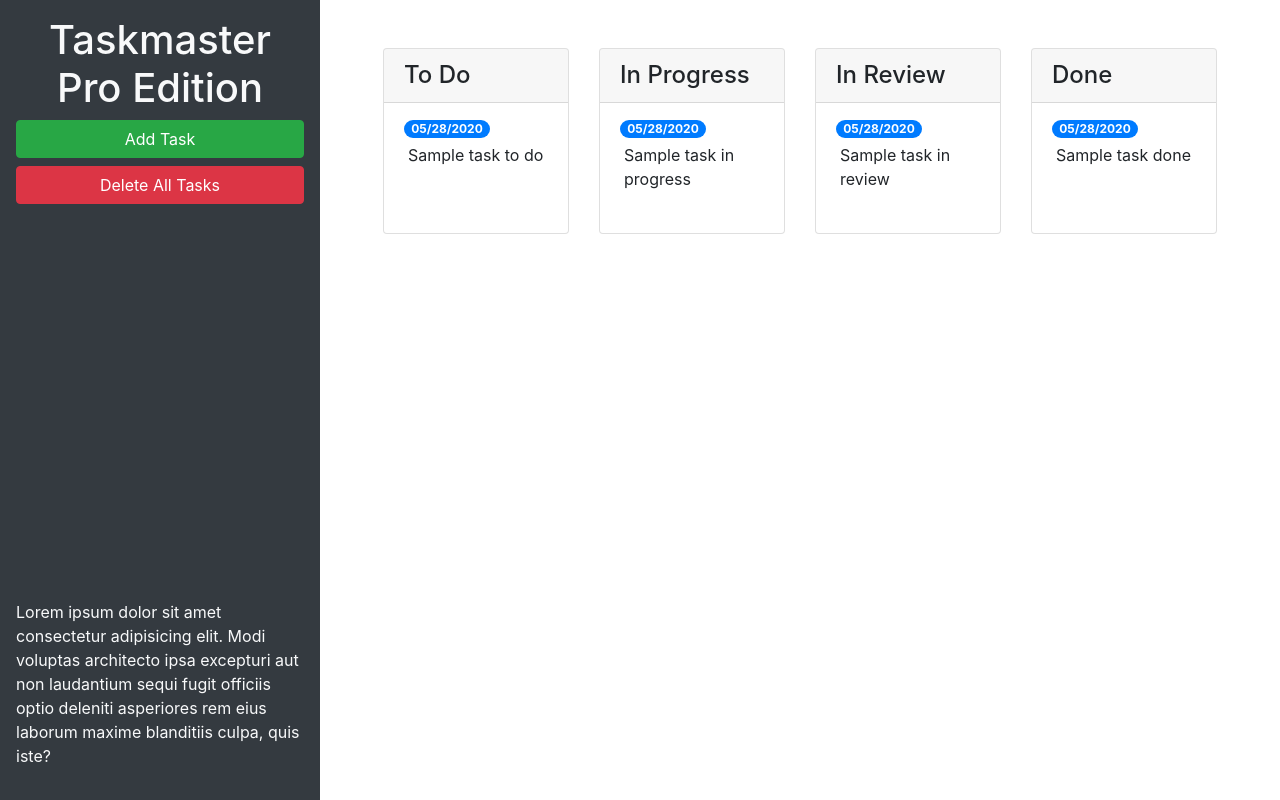
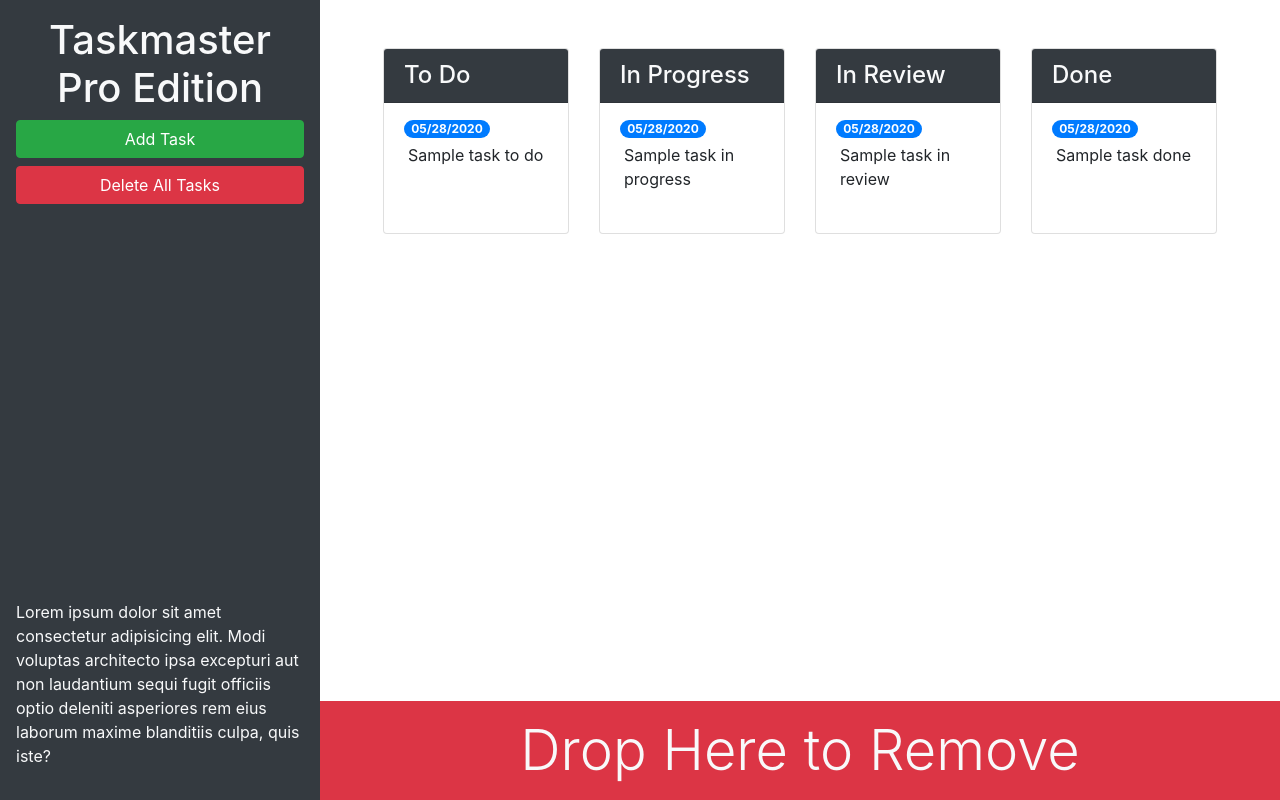
Before and after one commit to cpesar/taskmaster-pro2, a plain HTML site: page index.html in a window 1280 px wide. Drawn offline with nearby package versions, Linux system fonts and the light colour scheme.

Commit message:
added trash div to html using bootstrap

```diff
--- a/index.html
+++ b/index.html
@@ -13,25 +13,25 @@
 <body>
 
   <div class="row min-vh-100 no-gutters">
-    <header class="col-12 col-lg-3 bg-dark text-light d-flex flex-column p-4 p-lg-3">
+    <header class="col-12 col-lg-3 bg-dark text-light sticky-top d-flex flex-column p-4 p-lg-3">
       <h1 class="text-center">Taskmaster Pro Edition</h1>
       <button id="create-task" class="btn btn-block btn-success" data-toggle="modal" data-target="#task-form-modal">Add
         Task</button>
       <button id="remove-tasks" class="btn btn-block btn-danger">Delete All Tasks</button>
-      <p class="mt-auto">Lorem ipsum dolor sit amet consectetur adipisicing elit. Modi voluptas architecto ipsa
+      <p class="mt-auto d-none d-lg-block">Lorem ipsum dolor sit amet consectetur adipisicing elit. Modi voluptas architecto ipsa
         excepturi aut non
         laudantium sequi fugit officiis optio deleniti asperiores rem eius laborum maxime blanditiis culpa, quis iste?
       </p>
     </header>
 
-    <main class="col-12 col-lg-9">
+    <main class="col-12 col-lg-9 d-flex flex-column">
       <div class="m-5 row justify-content-around">
 
 
         <!--todo start-->
         <div class= "col-12 col-md-6 col-xl-3 mb-3">
           <div class="card">
-            <h4 class="card-header">
+            <h4 class="card-header bg-dark text-light">
               To Do
             </h4>
             <ul id="list-toDo" class="list-group list-group-flush">
@@ -47,7 +47,7 @@
         <!--in progress start-->
         <div class= "col-12 col-md-6 col-xl-3 mb-3">
           <div class="card">
-            <h4 class="card-header">
+            <h4 class="card-header bg-dark text-light">
               In Progress
             </h4>
             <ul id="list-inProgress" class="list-group list-group-flush">
@@ -63,7 +63,7 @@
         <!--in review start-->
         <div class= "col-12 col-md-6 col-xl-3 mb-3">
           <div class="card">
-            <h4 class="card-header">
+            <h4 class="card-header bg-dark text-light">
               In Review
             </h4>
             <ul id="list-inReview" class="list-group list-group-flush">
@@ -79,7 +79,7 @@
         <!--done start-->
         <div class= "col-12 col-md-6 col-xl-3 mb-3">
           <div class="card">
-            <h4 class="card-header">
+            <h4 class="card-header bg-dark text-light">
               Done
             </h4>
             <ul id="list-done" class="list-group list-group-flush">
@@ -92,6 +92,13 @@
         </div>
         <!--done end-->
       </div>
+
+  <!--Trash Collector-->
+    <div id="trash" class="mt-auto">
+      <div class="w-100 bg-danger p-3 text-center text-light display-4">
+        Drop Here to Remove
+      </div>
+    </div>
     </main>
 
 
```
